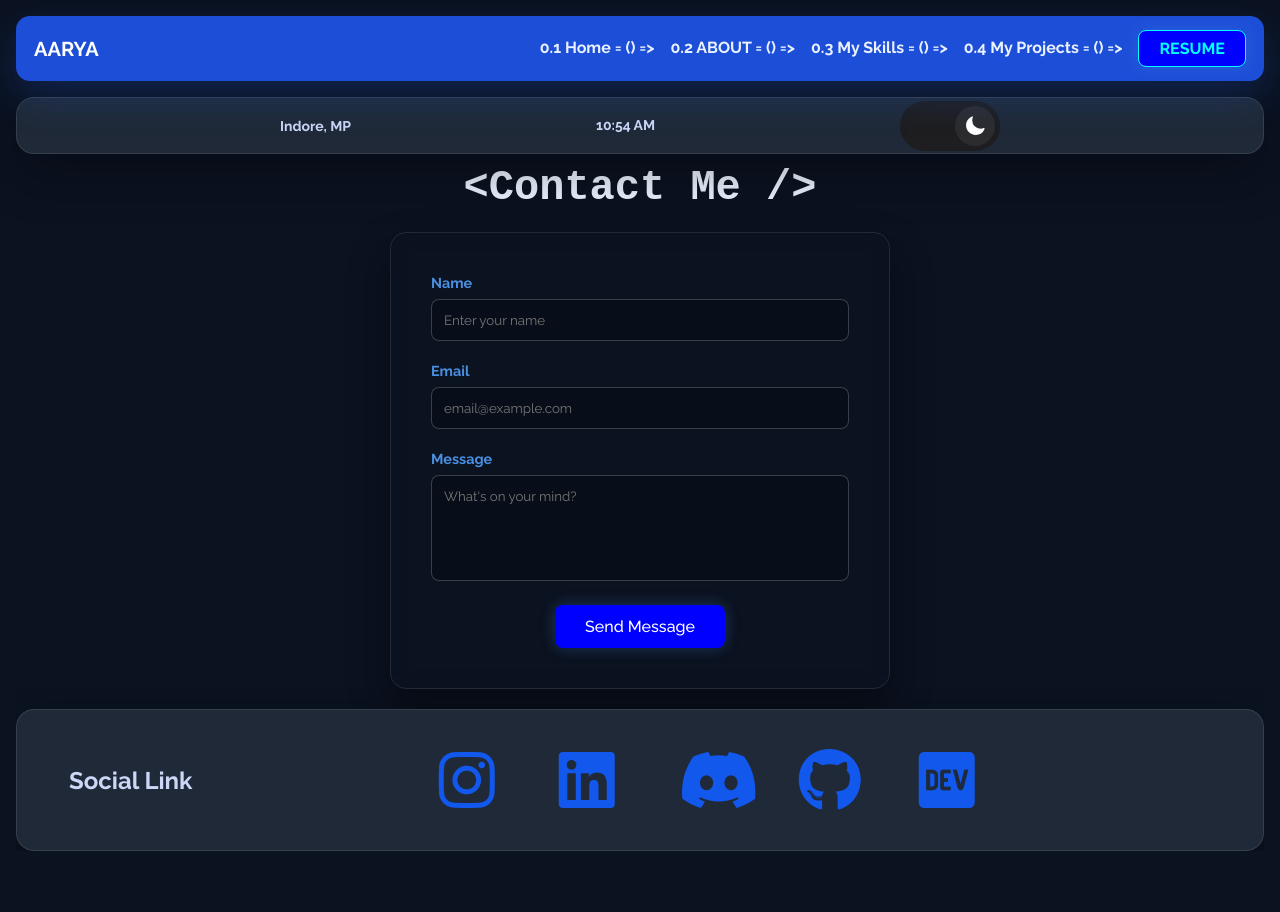
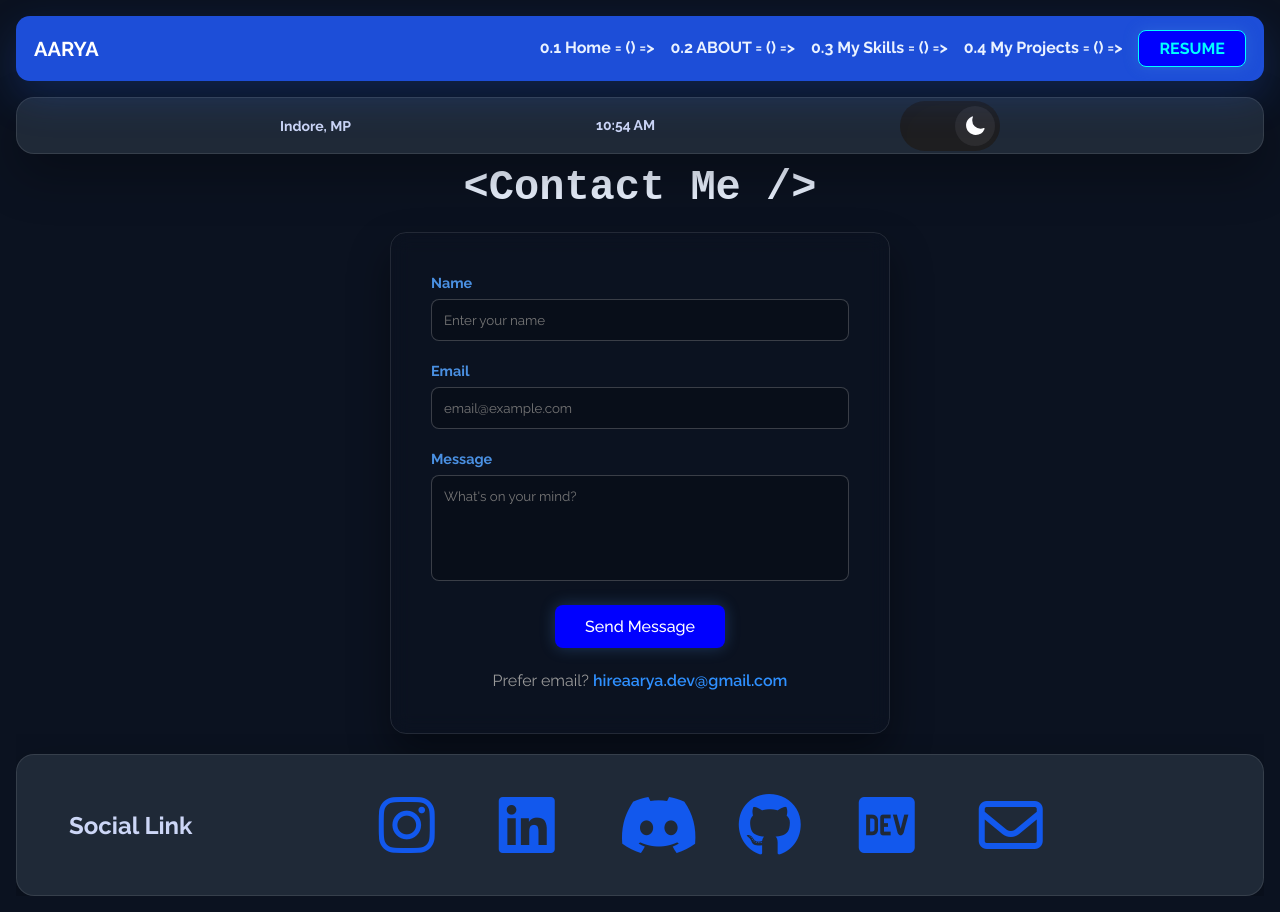
Before and after one commit to AARYA77-dev/AARYA-Portfolio, a plain HTML site: page public/contact.html in a window 1280 px wide. Before the commit the page ends 867 px from the top, so only its background shows below. Drawn offline with nearby package versions, Linux system fonts and the light colour scheme.

Commit message:
Enhance contact section with email link and styling adjustments

```diff
--- a/public/contact.html
+++ b/public/contact.html
@@ -59,6 +59,10 @@
                     <textarea id="userMessage" rows="5" placeholder="What's on your mind?" required></textarea>
                 </div>
                 <button type="submit" class="contact-btn" style="margin: 0 auto;">Send Message</button>
+                <p class="contact-note">
+                    Prefer email?
+                    <a href="mailto:hireaarya.dev@gmail.com">hireaarya.dev@gmail.com</a>
+                </p>
             </form>
         </div>
     </div>
@@ -80,6 +84,9 @@
                 </a>
                 <a href="https://dev.to/aarya77dev" target="_blank">
                     <i class="fa-brands fa-dev social-icon"></i>
+                </a>
+                <a href="mailto:hireaarya.dev@gmail.com" target="_blank">
+                    <i class="fa-regular fa-envelope social-icon"></i>
                 </a>
             </div>
         </div>
--- a/public/style.css
+++ b/public/style.css
@@ -1428,7 +1428,7 @@ body.dark .project-card {
     align-items: center;
     margin: 20px auto;
     display: grid;
-    grid-template-columns: repeat(5, 1fr);
+    grid-template-columns: repeat(6, 1fr);
     gap: 40px;
     justify-content: space-between;
 }
@@ -1602,6 +1602,21 @@ textarea::-webkit-scrollbar-thumb {
 
 textarea::-webkit-scrollbar-thumb:hover {
     background: var(--primary);
+}
+
+.contact-note{
+    margin-top:20px;
+    text-align:center;
+    color:#999;
+}
+
+.contact-note a{
+    color:#2f90ff;
+    font-weight:600;
+}
+
+.contact-note a:hover{
+    text-decoration:underline;
 }
 
 
```
Also changed, not shown: public/index.html (+3 -0 lines), public/project.html (+0 -2 lines).
